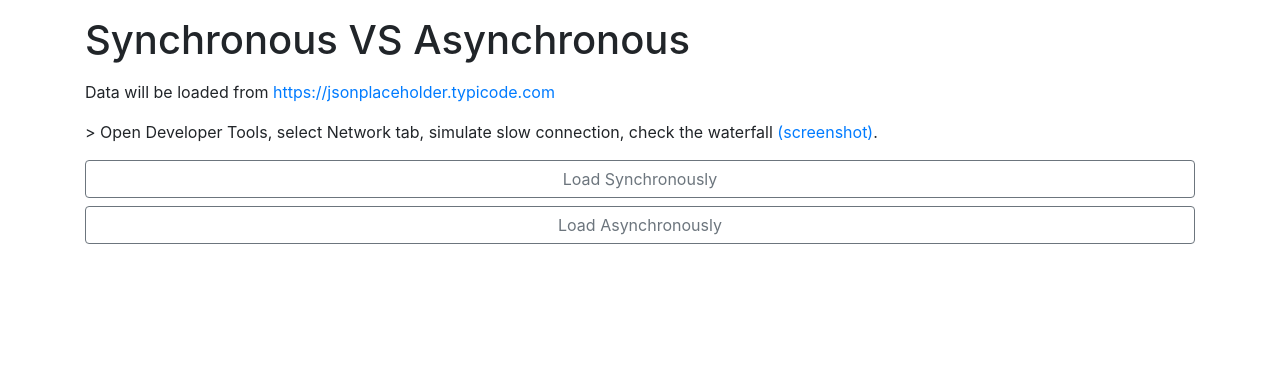
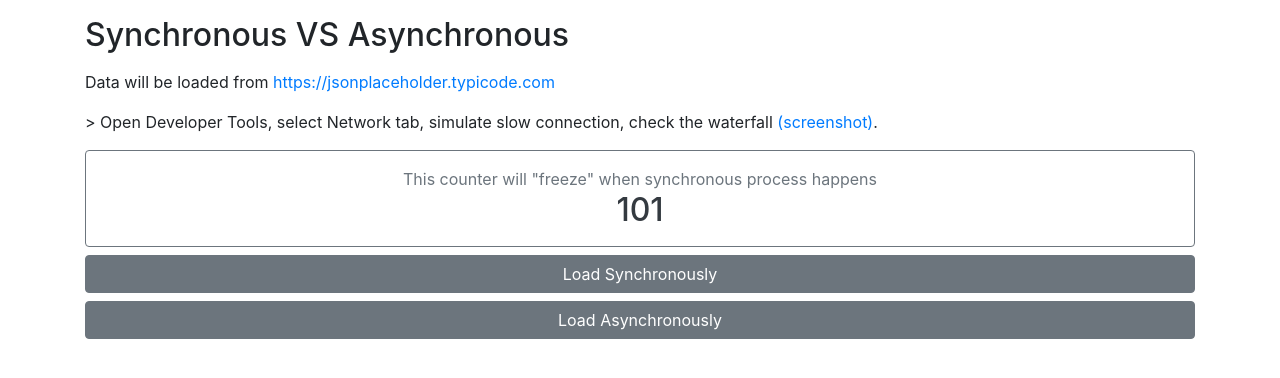
Before and after one commit to mul14/sync-async-demo, a plain HTML site: page index.html in a window 1280 px wide. Drawn offline with nearby package versions, Linux system fonts and the light colour scheme.

Commit message:
Make me easy explain blocking by adding a counter

```diff
--- a/index.html
+++ b/index.html
@@ -12,7 +12,7 @@
 <body>
 
   <div class="container mt-3">
-    <h1 class="my-3">Synchronous VS Asynchronous</h1>
+    <h1 class="h2 my-3">Synchronous VS Asynchronous</h1>
 
     <p>
       Data will be loaded from
@@ -23,11 +23,16 @@
       check the waterfall <a href="screenshot.png" title="Google Chrome Developer Tools">(screenshot)</a>.
     </p>
 
-    <button id="syncBtn" class="btn btn-block btn-outline-secondary">
+    <div class="py-3 mb-2 border border-secondary rounded text-center text-muted">
+      This counter will "freeze" when synchronous process happens
+      <div id="counter" class="h2 m-0 text-dark">0</div>
+    </div>
+
+    <button id="syncBtn" class="btn btn-block btn-secondary">
       Load Synchronously
     </button>
 
-    <button id="asyncBtn" class="btn btn-block btn-outline-secondary">
+    <button id="asyncBtn" class="btn btn-block btn-secondary">
       Load Asynchronously
     </button>
 
@@ -79,6 +84,10 @@
         http.getAsync('/users')
       })
 
+      const counter = document.querySelector('#counter')
+      const random = () => Math.floor(Math.random() * Math.floor(999))
+
+      setInterval(() => counter.innerHTML = random(), 600)
 
     })()
 
```
